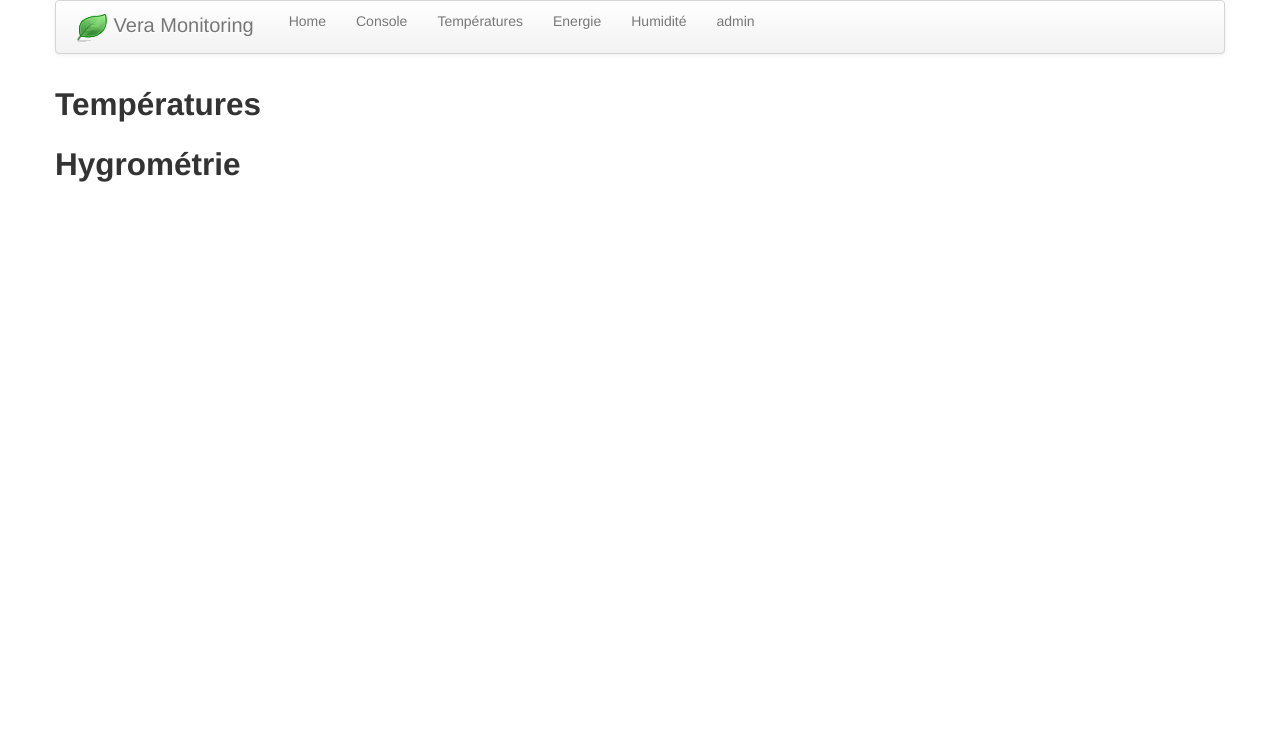
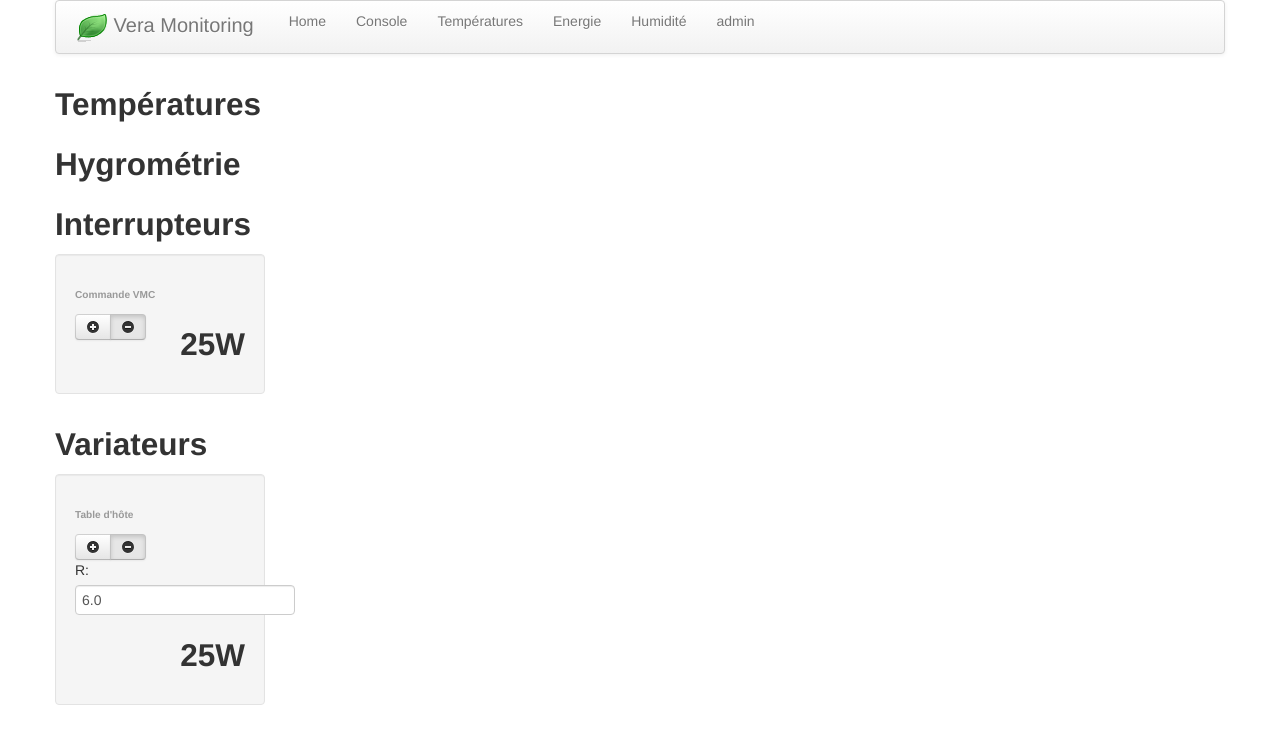
Before and after one commit to dgiannakop/vera, a PHP site: page /vera/ in a window 1280 px wide. Shown: the top 744 px of the page. Run offline with PHP 8.4, Linux system fonts and the light colour scheme; data that the repository does not hold is empty; some libraries are stand-ins or nearby versions.

Commit message:
switch and dimmer
preparing the UI for switches and dimmer
preparing switches and dimer objects
add setValue to generic device

```diff
--- a/templates/index.php
+++ b/templates/index.php
@@ -6,7 +6,11 @@
 	<link rel="icon" href="/vera/favicon.png">
 	<link href="/vera/bootstrap/css/bootstrap.css" rel="stylesheet">
 	<link href="/vera/bootstrap/css/bootstrap-responsive.css" rel="stylesheet">
-	<script type="text/javascript" src="http://ajax.googleapis.com/ajax/libs/jquery/1.7.1/jquery.min.js"></script>
+	<link href="/vera/css/slideControl.css" rel="stylesheet">
+	<script type="text/javascript" src="http://ajax.googleapis.com/ajax/libs/jquery/1.8.1/jquery.min.js"></script>
+	<script type="text/javascript" src="/vera/js/jquery.slideControl.js"></script>
+
+	<script type="text/javascript" src="/vera/bootstrap/js/bootstrap.min.js"></script>
 	<script type="text/javascript" src="/vera/bootstrap/js/bootstrap.min.js"></script>
 <style>
 .well:hover{
@@ -88,8 +92,37 @@
 			?>
 
 	</div>
+		<h2>Interrupteurs</h2>
+		<div class="row">
+			<div class="span2 well">
+				<h6 class="muted"><small><strong>Commande VMC</strong></small></h6>
+				<div class="btn-group" data-toggle="buttons-radio">
+  					<button class="btn btn-small"><i class="icon-plus-sign"></i></button>
+					<button  class="btn btn-small active"><i class="icon-minus-sign"></i></button>
+				</div>
+				<h2 class="pull-right">25W </h2>
+			</div>
+		</div>
+		<h2>Variateurs</h2>
+		<div class="row">
+			<div class="span2 well">
+				<h6 class="muted"><small><strong>Table d'hôte</strong></small></h6>
+				<div class="btn-group" data-toggle="buttons-radio">
+  					<button class="btn btn-small"><i class="icon-plus-sign"></i></button>
+					<button  class="btn btn-small active"><i class="icon-minus-sign"></i></button>
 
+
+				</div>
+				<div width="100px">
+				<label>R:</label><input type="text" value="6.0" class="slideControl" />
+				</div>
+			<h2 class="pull-right">25W </h2>
 	</div>
 </div>
+<script>
+$(document).ready(function() {
+	$('.slideControl').slideControl({lowerBound:0,upperBound:100});
+});
+</script>
 </body>
 </html>
```
Also changed, not shown: components/lib_vera.php (+36 -0 lines).
